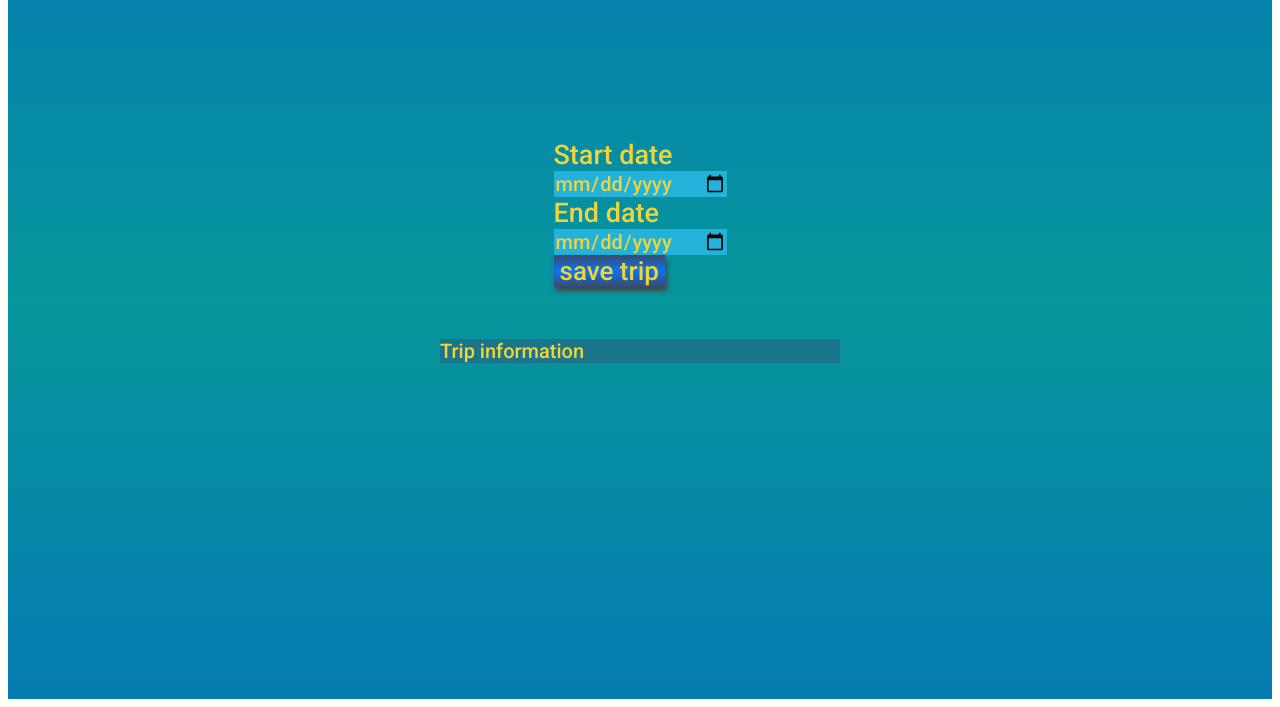
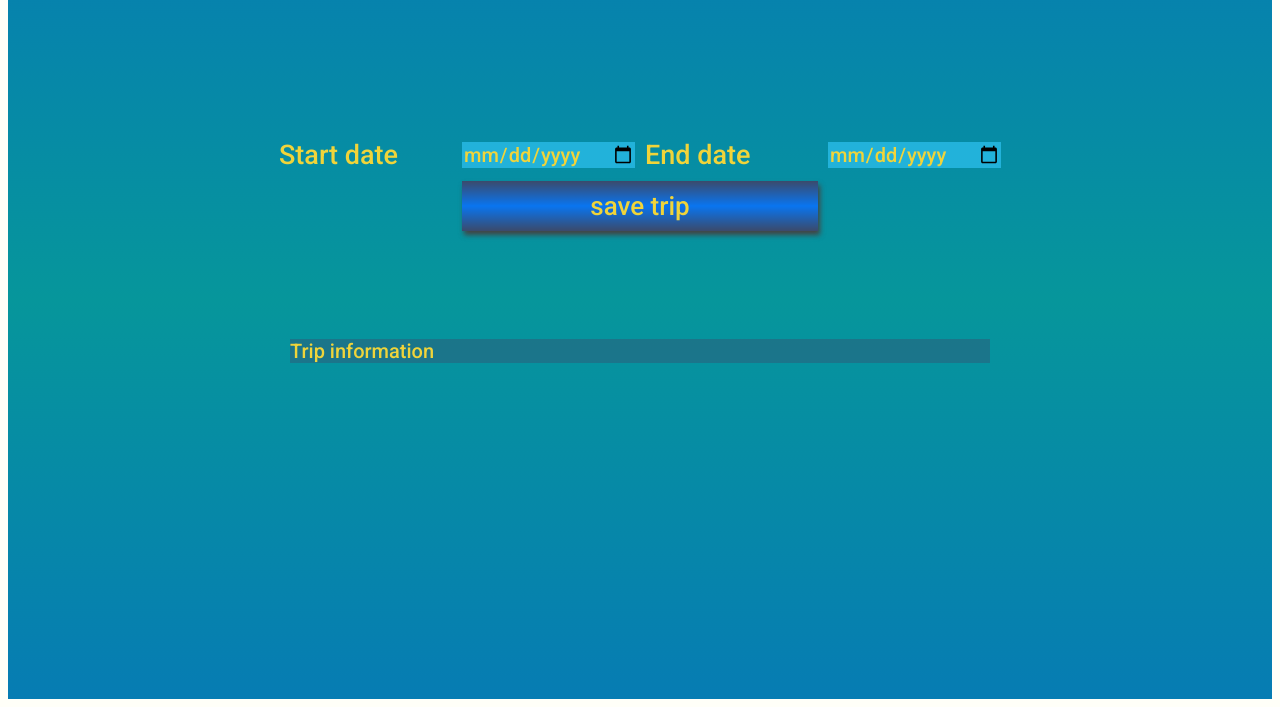
Before and after one commit to mero2online/Project_5_-_Travel_App, a website built with webpack: page src/client/views/index.html in a window 1280 px wide. Shown: the part 109-816 px from the top of the page. Built offline with nearby package versions, Linux system fonts and the light colour scheme.

Commit message:
Style app

```diff
--- a/src/client/styles/style.scss
+++ b/src/client/styles/style.scss
@@ -21,14 +21,70 @@ body {
   height: fit-content;
 }
 
+.start-end-date {
+  display: flex;
+  flex-flow: row wrap;
+  align-items: center;
+}
+
+#generate {
+  grid-area: generate;
+}
+.startDate {
+  grid-area: sstartDate;
+}
+#startDate {
+  grid-area: startDate;
+}
+.endDate {
+  grid-area: eendDate;
+}
+#endDate {
+  grid-area: endDate;
+}
+
 .info {
   background: #3b4a6b66;
   min-width: 400px;
 }
 
 @media only screen and (max-width: 400px) {
+  .start-end-date {
+    flex-direction: column;
+    align-items: stretch;
+  }
   .info {
     min-width: 300px;
+  }
+}
+
+@media only screen and (min-width: 401px) and (max-width: 760px) {
+  .start-end-date {
+    display: grid;
+    grid-template-columns: 1fr 1fr;
+    grid-template-rows: 1fr 1fr 1fr;
+    grid-template-areas:
+      'sstartDate startDate'
+      'eendDate endDate'
+      '. generate';
+  }
+  .info {
+    min-width: 400px;
+  }
+}
+
+@media only screen and (min-width: 761px) {
+  .start-end-date {
+    display: grid;
+    grid-template-columns: 1fr 1fr 1fr 1fr;
+    grid-template-rows: 1fr;
+    grid-gap: 10px;
+    grid-template-areas:
+      'sstartDate startDate eendDate endDate'
+      '. generate generate .';
+  }
+  .info {
+    min-width: 700px;
   }
 }
 
@@ -83,7 +139,14 @@ button {
   font-family: 'Roboto', sans-serif;
   border: none;
   box-shadow: 2px 4px 5px #444;
+  cursor: pointer;
+  padding: 10px 20px;
 }
+
+button:hover {
+  background-image: linear-gradient(#0975f0, #3b4a6b, #0975f0);
+}
+
 h1 {
   font-size: 36px;
 }
--- a/src/client/views/index.html
+++ b/src/client/views/index.html
@@ -1,5 +1,5 @@
 <!DOCTYPE html>
-<html lang="en">
+<html lang="en" dir="ltr">
 
 <head>
   <meta charset="UTF-8">
@@ -19,9 +19,9 @@
       <input type="text" id="city" placeholder="enter city name here">
     </div>
     <div class="holder start-end-date">
-      <label for="startDate">Start date</label>
+      <label class="startDate" for="startDate">Start date</label>
       <input type="date" id="startDate" placeholder="MM/DD/YYYY">
-      <label for="endDate">End date</label>
+      <label class="endDate" for="endDate">End date</label>
       <input type="date" id="endDate" placeholder="MM/DD/YYYY">
       <button id="generate" type="submit"> save trip </button>
     </div>
```
